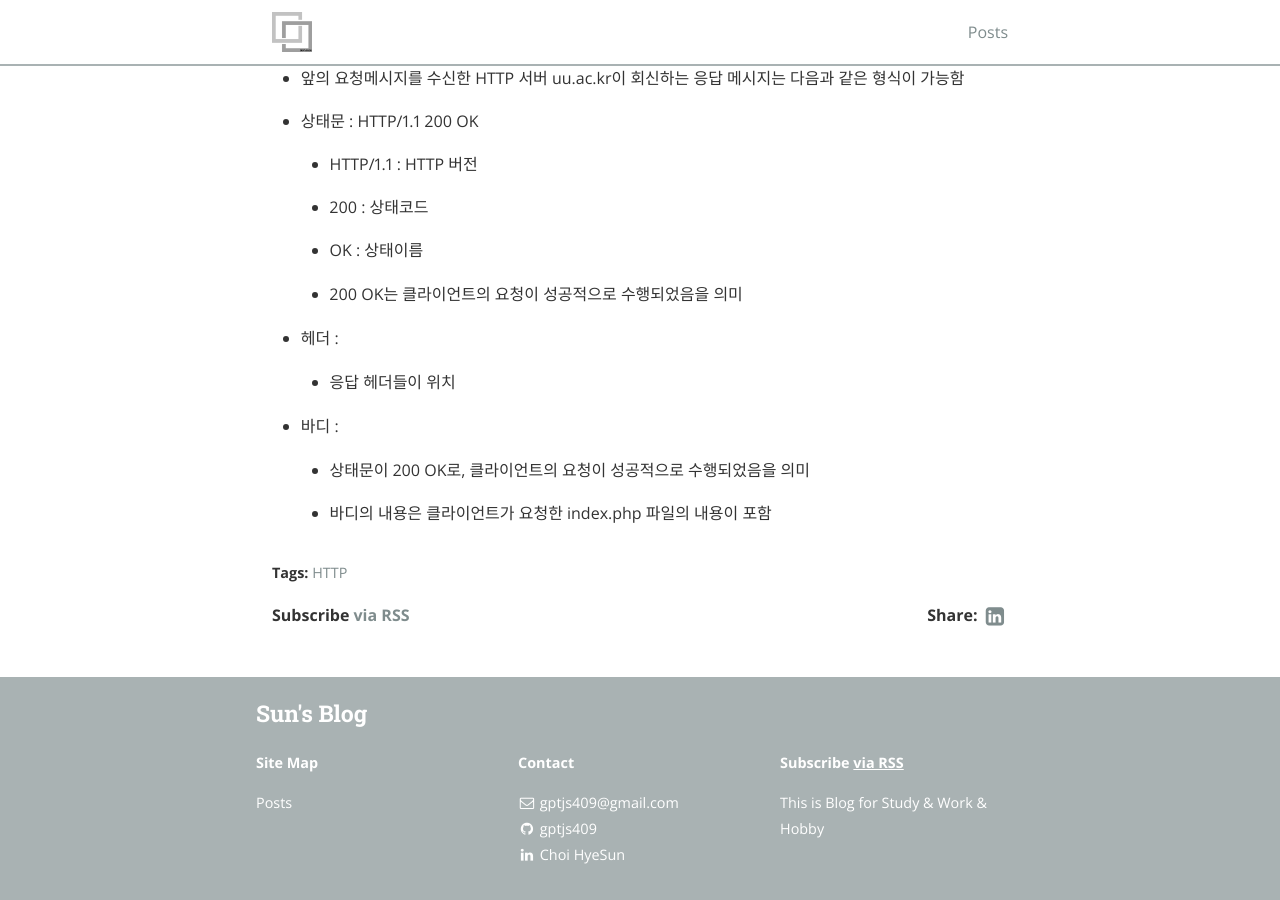
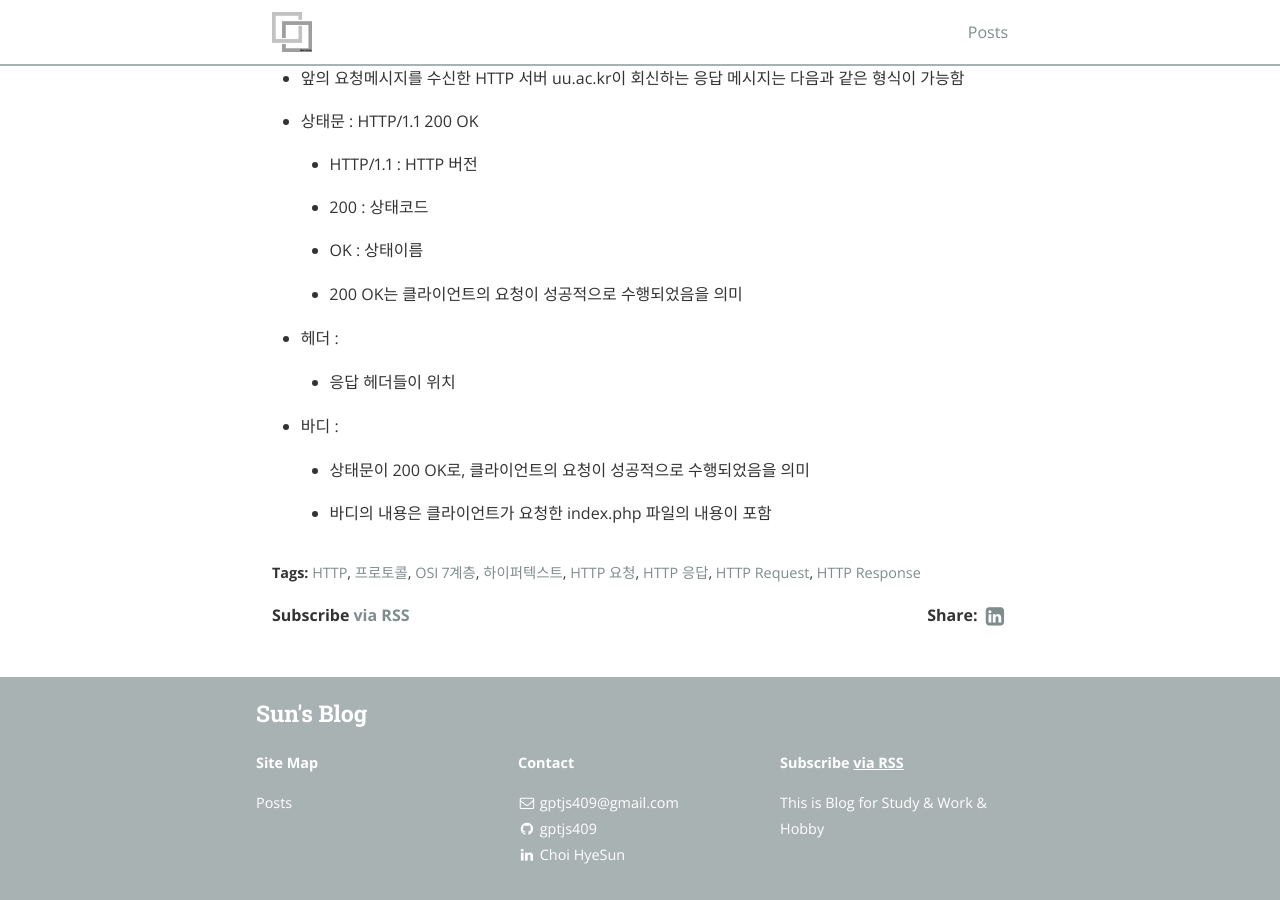
Before and after one commit to gptjs409/gptjs409.github.io, a Jekyll site: the page built from _posts/infra/2016-09-04-http.md, in a window 1280 px wide and 900 px high, scrolled down 13059 px. Built offline with Jekyll 4.4.1, drawn with Linux system fonts in a browser that asks for light colours; nearby versions of some CDN libraries.

Commit message:
Update 2016-09-04-http.md

```diff
--- a/_posts/infra/2016-09-04-http.md
+++ b/_posts/infra/2016-09-04-http.md
@@ -6,6 +6,13 @@ author: Choi HyeSun
 categories: infra
 tags:
   - HTTP
+  - 프로토콜
+  - OSI 7계층
+  - 하이퍼텍스트
+  - HTTP 요청
+  - HTTP 응답
+  - HTTP Request
+  - HTTP Response
 ---
 
 ## 프로토콜(protocol)이란?
```
